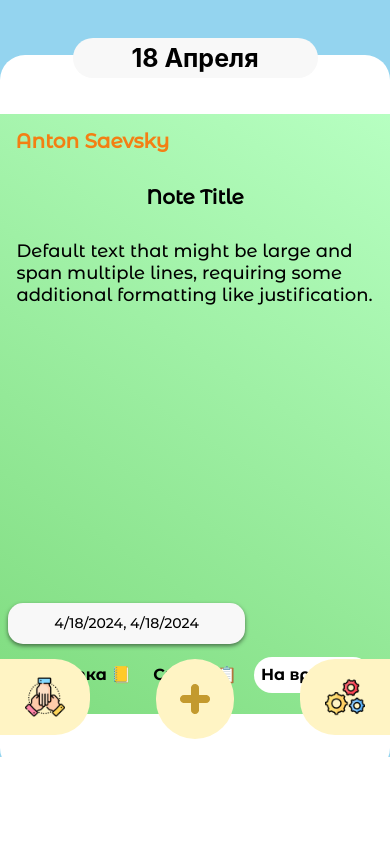
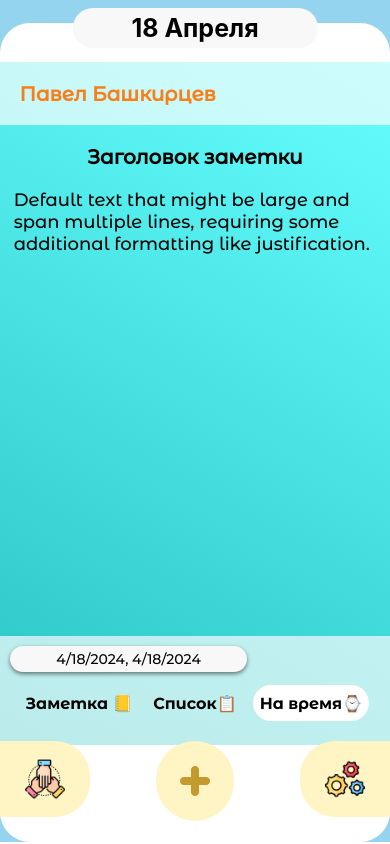
Before and after one commit to vodyaraman/SuchaNotepad, a React Native app in the folder NotePad/: screen / in a window 390 px wide. Built offline with nearby package versions, Linux system fonts and the light colour scheme.

Commit message:
Design update

```diff
--- a/NotePad/App/Entities/Note/Helpers/note-manager.js
+++ b/NotePad/App/Entities/Note/Helpers/note-manager.js
@@ -5,9 +5,9 @@ const TextContext = createContext();
 
 // Provider
 export const NoteManagerProvider = ({ children }) => {
-    const [noteTitle, setNoteTitle] = useState("Note Title");
+    const [noteTitle, setNoteTitle] = useState("Заголовок заметки");
     const [noteText, setNoteText] = useState("Default text that might be large and span multiple lines, requiring some additional formatting like justification.");
-    const [userName, setUserName] = useState("Anton Saevsky");
+    const [userName, setUserName] = useState("Павел Башкирцев");
     const [notePriority, setNoteAdd] = useState(true);
     const [timestamp, setTimestamp] = useState({"isTemporary": false, "dateStart": new Date(), "dateEnd": new Date()});
     const [noteType, setNoteType] = useState(2);
--- a/NotePad/App/Features/Calendar/calendar-feature.js
+++ b/NotePad/App/Features/Calendar/calendar-feature.js
@@ -1,4 +1,4 @@
-import { SafeAreaView, StyleSheet, View} from 'react-native';
+import { StyleSheet, View} from 'react-native';
 import { CurrentDateEntitie } from '../../Entities/Calendar/current-date-entity';
 import { CalendarEntitie } from '../../Entities/Calendar/calendar-entity';
 import { SelectedContext } from '../../Entities/Calendar/Hooks/context-of-selected';
@@ -19,29 +19,29 @@ export function CalendarFeature(){
 
     return(
         <SelectedContext.Provider value={selected}>
-            <SafeAreaView style={styles.mainContainer} >
+            <View style={styles.mainContainer} >
                 <CurrentDateEntitie showCalendar={showCalendar} />
                 <View style={styles.calendarContainer}>
                     <CalendarEntitie setSelected={setSelected} isVisible={isVisible} />
                 </View>
-            </SafeAreaView>
+            </View>
         </SelectedContext.Provider>
     )
 }
 
 const styles = StyleSheet.create({
     mainContainer: {
-        top: '5%',
+        width: '100%',
+        top: '1%',
         alignItems: 'center',
         display: 'flex',
         justifyContent: 'space-between',
 
-        position: 'relative',
+        position: 'absolute',
         zIndex: 2,
     },
     calendarContainer: {
         width: '100%',
         position: 'absolute',
-        top: '100%',
     }
 })
--- a/NotePad/App/Pull/Note/Helpers/note-type-helper.js
+++ b/NotePad/App/Pull/Note/Helpers/note-type-helper.js
@@ -2,7 +2,7 @@ const getNoteType = (note) => {
     switch (note.type) {
       case 'important':
         return {
-          backgroundColor: '#29ff3e7f',
+          backgroundColor: '#00ffffd3',
           textColor: '#89eb34',
           text: note.content,
           numberOfLines: undefined
--- a/NotePad/App/Pull/Note/UI/fully-scaled-note-plate.js
+++ b/NotePad/App/Pull/Note/UI/fully-scaled-note-plate.js
@@ -30,17 +30,19 @@ export default FullScaledNotePlate;
 
 const styles = StyleSheet.create({
   orionStyle: {
-    padding: '4%',
+    padding: '5%',
     width: '100%',
+    backgroundColor: '#fcfcfcb0',
   },
   scorpiusStyle: {
     width: '100%',
-    padding: 3,
+
+    justifyContent: 'center',
+    padding: 4,
     flex: 1,
   },
   andromedaStyle: {
     width: '100%',
-    padding: 3,
     flex: 10,
 
     alignItems: 'center',
@@ -48,8 +50,9 @@ const styles = StyleSheet.create({
   prometheusStyle: {
     alignItems: 'flex-start',
 
+    backgroundColor: '#fcfcfcb0',
     width: '100%',
-    padding: 5,
+    padding: 10,
   },
 });
 
--- a/NotePad/App/Pull/Note/UI/input-text.js
+++ b/NotePad/App/Pull/Note/UI/input-text.js
@@ -48,7 +48,8 @@ const InputText = ({
 const styles = StyleSheet.create({
   input: {
     width: '100%',
-    padding: '3.5%',
+    paddingLeft: '3.5%',
+    paddingRight: '3.5%',
     backgroundColor: 'transparent',
 
     borderRadius: 15,
--- a/NotePad/App/Pull/Note/UI/main-widget-plate.js
+++ b/NotePad/App/Pull/Note/UI/main-widget-plate.js
@@ -13,13 +13,14 @@ export default MainWidgetPlate;
 const styles = StyleSheet.create({
     MainWidgetPlateStyle: {
         zIndex: 1,
-        minHeight: '85vh',
-        maxHeight: '85vh',
+        minHeight: '97vh',
+        maxHeight: '97vh',
         height: '100%',
 
+        marginTop: '6%',
 
         width: "100%",
-        borderRadius: 25,
+        borderRadius: 30,
         backgroundColor: "white",
     }
 });
--- a/NotePad/App/Widgets/Note/notepad.js
+++ b/NotePad/App/Widgets/Note/notepad.js
@@ -27,9 +27,11 @@ const Notepad = () => {
         <>
             <CalendarFeature />
             <MainWidgetPlate style = {styles.NotepadStyle}>
+
                 <NoteWrite/>
             </MainWidgetPlate>
             {/* <NavigationPlate
+
                 Caesar={<SwipeButton side='left' img={GroupImage} />}
                 Bismark={<TaskButton  />}
                 Napoleon={<SwipeButton side='right' img={SettingsImage} />}
@@ -44,9 +46,8 @@ export default Notepad;
 const styles = StyleSheet.create({
     NotepadStyle: {
         zIndex: 1,
-        top: "2%",
-        paddingTop: "15%",
-        paddingBottom: "15%",
+        paddingTop: "10%",
+        paddingBottom: "25%",
 
         position: 'relative',
         flexDirection: 'row',
```
